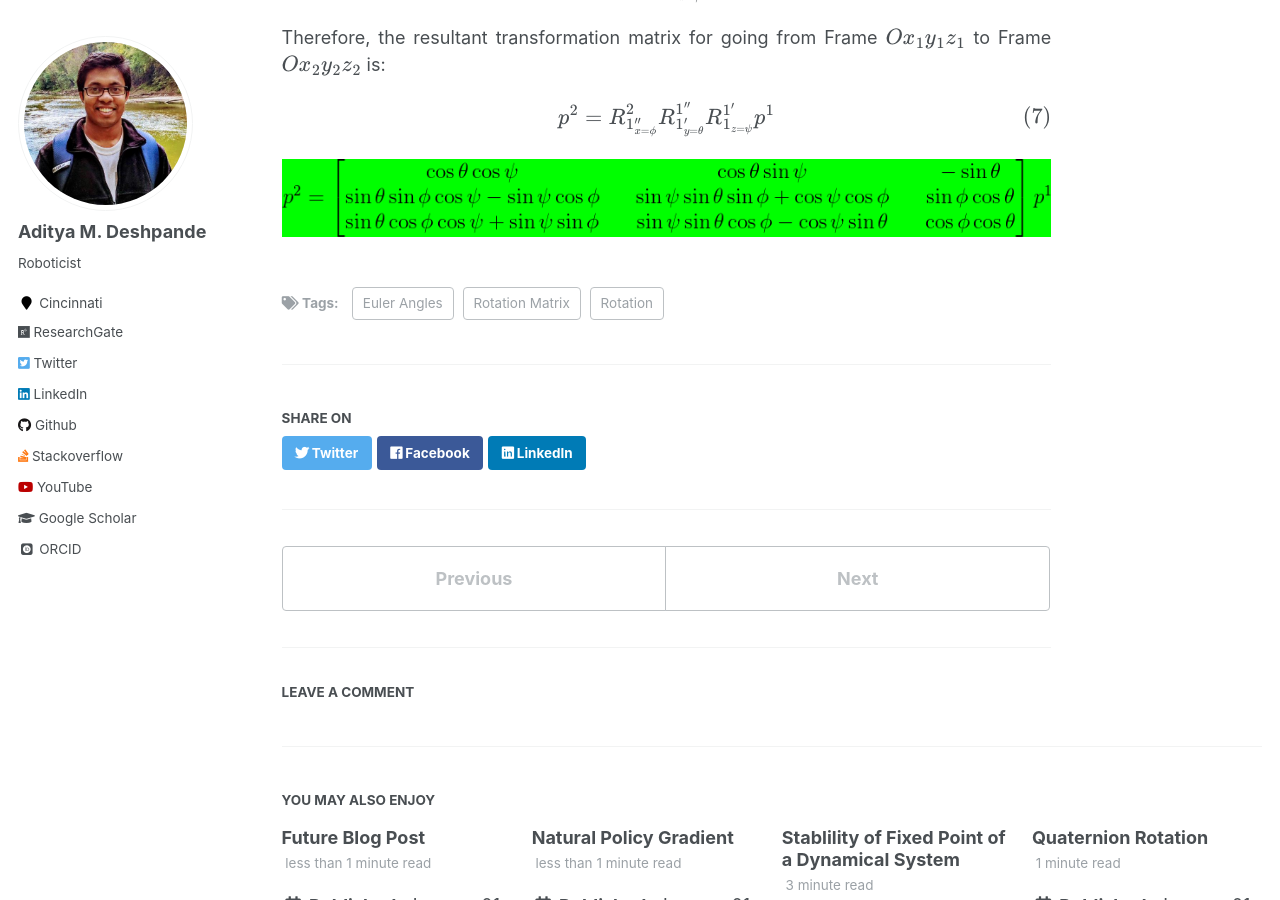
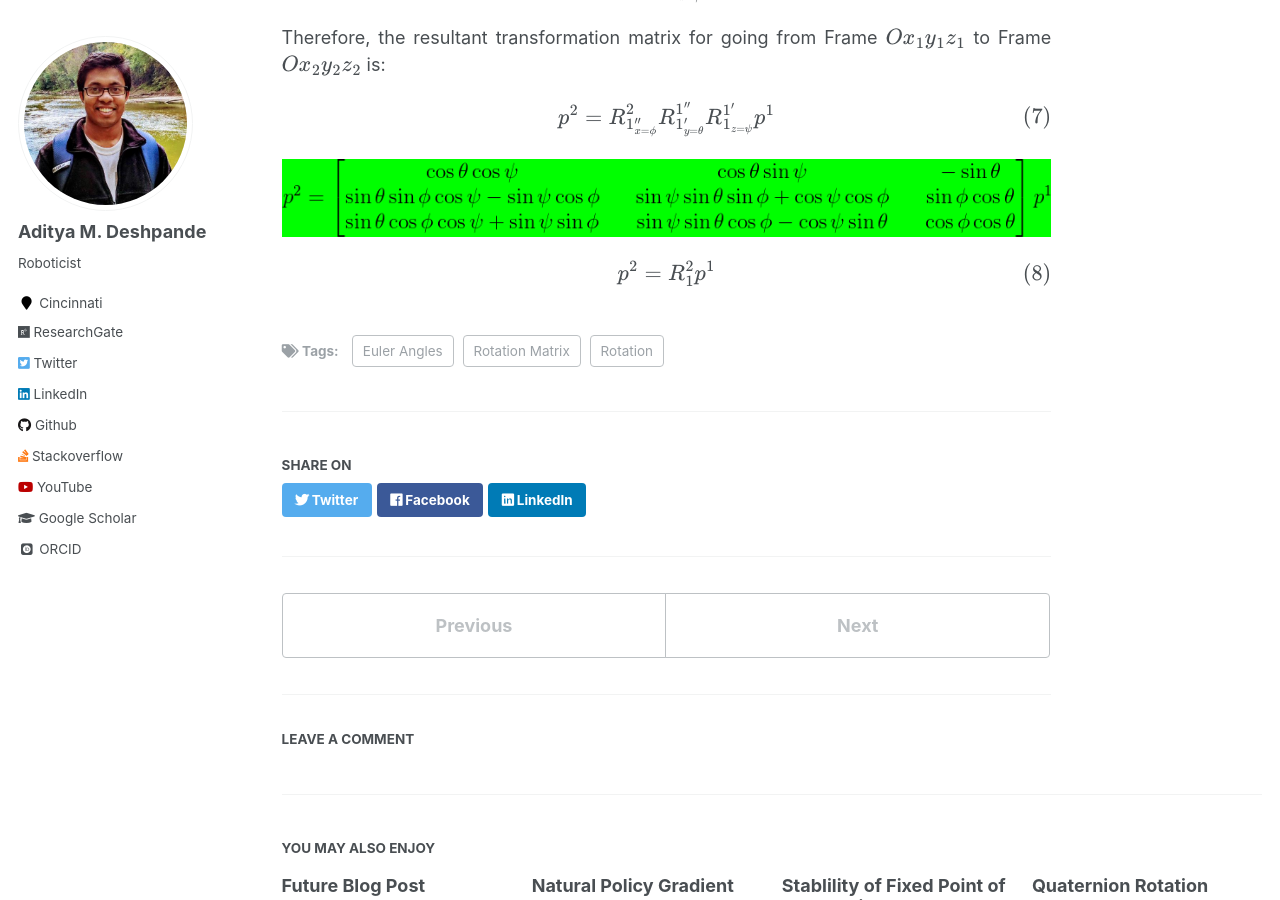
Before and after one commit to adipandas/adipandas.github.io, a Jekyll site: the page built from _posts/2020-02-10-euler-rotation.md, in a window 1280 px wide and 900 px high, scrolled down 3195 px. Built offline with Jekyll 4.4.1, drawn with Linux system fonts in a browser that asks for light colours; some web fonts are replaced; formulas are drawn with MathJax 3; comment, search, counter and statistics services are not loaded.

Commit message:
Update 2020-02-10-euler-rotation.md

```diff
--- a/_posts/2020-02-10-euler-rotation.md
+++ b/_posts/2020-02-10-euler-rotation.md
@@ -110,3 +110,5 @@ Therefore, the resultant transformation matrix for going from Frame $$Ox_{1}y_{1
 $$p^{2} = R_{1^{\prime\prime}_{x=\phi}}^{2} R_{1^{\prime}_{y=\theta}}^{1^{\prime\prime}} R_{1_{z=\psi}}^{1^{\prime}} p^{1}$$
 
 <p style="text-align:center;"><img src="/images/euler_rotation/R12_z-y-x-euler.png" alt="R-z-y-x-euler"/></p>
+
+$$p^2 = R_1^2 p^1$$
```
